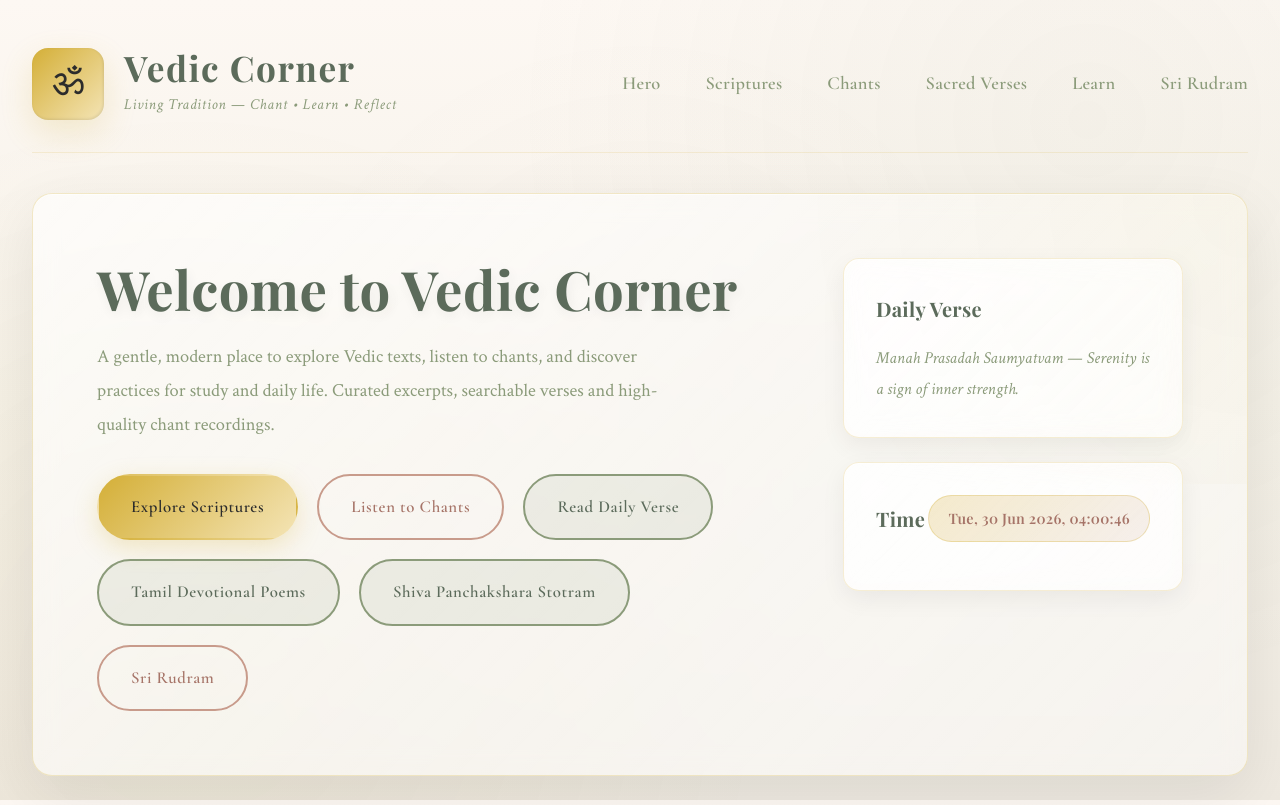
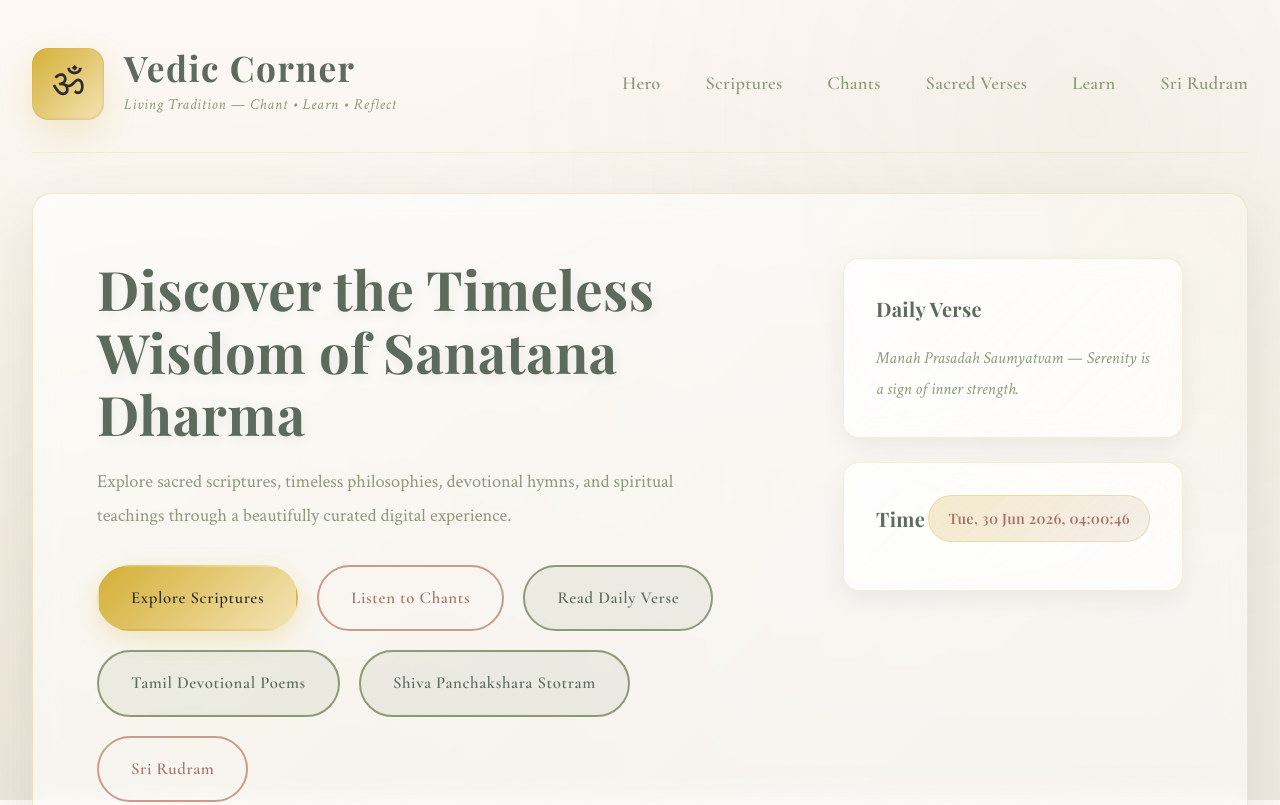
Before and after one commit to leomani2714/Vedaverse, a plain HTML site: page index.html in a window 1280 px wide. Shown: the top 805 px of the page. Drawn offline with nearby package versions, Linux system fonts and the light colour scheme.

Commit message:
Update hero section text for Vedic Corner

```diff
--- a/index.html
+++ b/index.html
@@ -961,9 +961,8 @@
 
         <section id="hero" class="hero" role="region" aria-labelledby="heroTitle">
             <div>
-                <h1 id="heroTitle">Welcome to Vedic Corner</h1>
-                <p class="lead">A gentle, modern place to explore Vedic texts, listen to chants, and discover practices
-                    for study and daily life. Curated excerpts, searchable verses and high-quality chant recordings.</p>
+                <h1 id="heroTitle">Discover the Timeless Wisdom of Sanatana Dharma</h1>
+                <p class="lead">Explore sacred scriptures, timeless philosophies, devotional hymns, and spiritual teachings through a beautifully curated digital experience.</p>
                 <div class="cta">
                     <a class="btn btn-primary" href="#scriptures">Explore Scriptures</a>
                     <a class="btn btn-outline" href="#chants">Listen to Chants</a>
```
